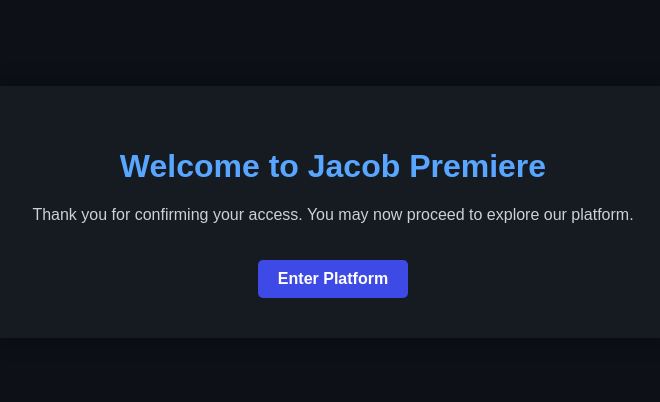
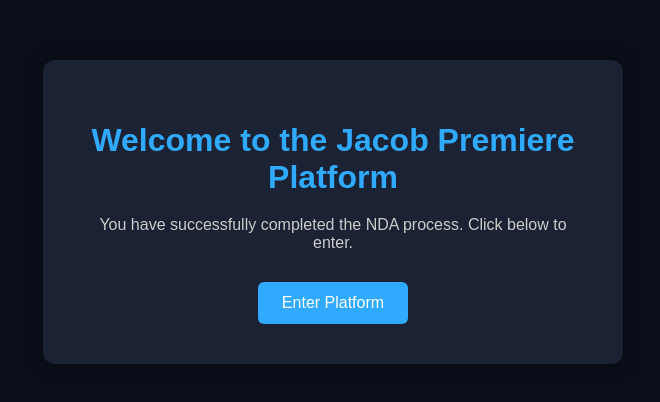
Before and after one commit to jacodpremiere/jacob-premiere-pitch-, a plain HTML site: page welcome.html in a window 1280 px wide. Shown: the part 188-590 px from the top of the page, without its empty margins (307-967 px from the left). Drawn offline with Linux system fonts and the light colour scheme.

Commit message:
Add files via upload

```diff
--- a/welcome.html
+++ b/welcome.html
@@ -1,56 +1,58 @@
-
 <!DOCTYPE html>
 <html lang="en">
 <head>
-    <meta charset="UTF-8">
-    <meta name="viewport" content="width=device-width, initial-scale=1.0">
-    <title>Welcome to Jacob Premiere</title>
+  <meta charset="UTF-8" />
+  <meta name="viewport" content="width=device-width, initial-scale=1.0"/>
+  <title>Welcome – Jacob Premiere</title>
   <style>
     body {
-            margin: 0;
-            padding: 0;
-            background-color: #0d1117;
-            color: #c9d1d9;
+      background-color: #0b0f1a;
+      color: white;
       font-family: Arial, sans-serif;
       display: flex;
       justify-content: center;
       align-items: center;
       height: 100vh;
+      margin: 0;
+      flex-direction: column;
+      text-align: center;
     }
-        .container {
-            text-align: center;
-            background-color: #161b22;
+    .card {
+      background-color: #1b2233;
       padding: 40px;
-            border-radius: 10px;
-            box-shadow: 0 0 20px rgba(0,0,0,0.5);
+      border-radius: 12px;
+      box-shadow: 0 0 20px rgba(0,0,0,0.4);
+      max-width: 500px;
     }
     h1 {
-            color: #58a6ff;
+      color: #2faaff;
+      margin-bottom: 20px;
     }
     p {
-            margin-top: 10px;
+      color: #ccc;
+      margin-bottom: 30px;
+    }
+    a button {
+      padding: 12px 24px;
       font-size: 16px;
+      color: white;
+      background-color: #2faaff;
+      border: none;
+      border-radius: 6px;
+      cursor: pointer;
     }
-        .button-link {
-            display: inline-block;
-            margin-top: 20px;
-            padding: 10px 20px;
-            background-color: #3e4ae5;
-            color: white;
-            text-decoration: none;
-            border-radius: 5px;
-            font-weight: bold;
-        }
-        .button-link:hover {
-            background-color: #2c38cc;
+    a button:hover {
+      background-color: #198dde;
     }
   </style>
 </head>
 <body>
-    <div class="container">
-        <h1>Welcome to Jacob Premiere</h1>
-        <p>Thank you for confirming your access. You may now proceed to explore our platform.</p>
-        <a href="platform.html" class="button-link">Enter Platform</a>
+  <div class="card">
+    <h1>Welcome to the Jacob Premiere Platform</h1>
+    <p>You have successfully completed the NDA process. Click below to enter.</p>
+    <a href="index.html">
+      <button>Enter Platform</button>
+    </a>
   </div>
 </body>
 </html>
```
Lines whose indentation alone changed are shown as unchanged.
